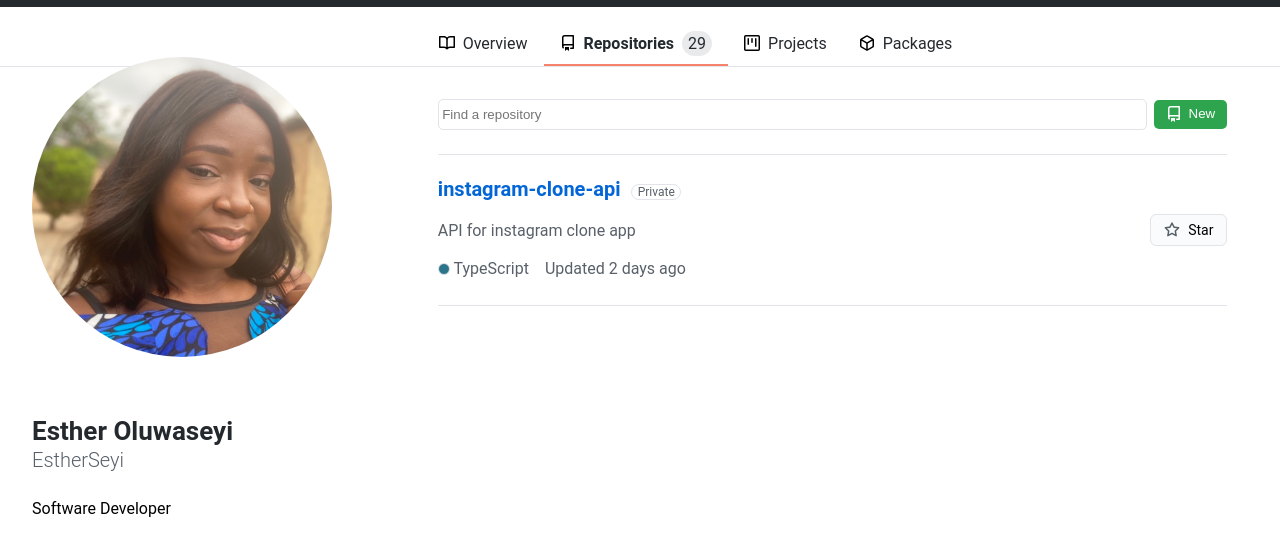
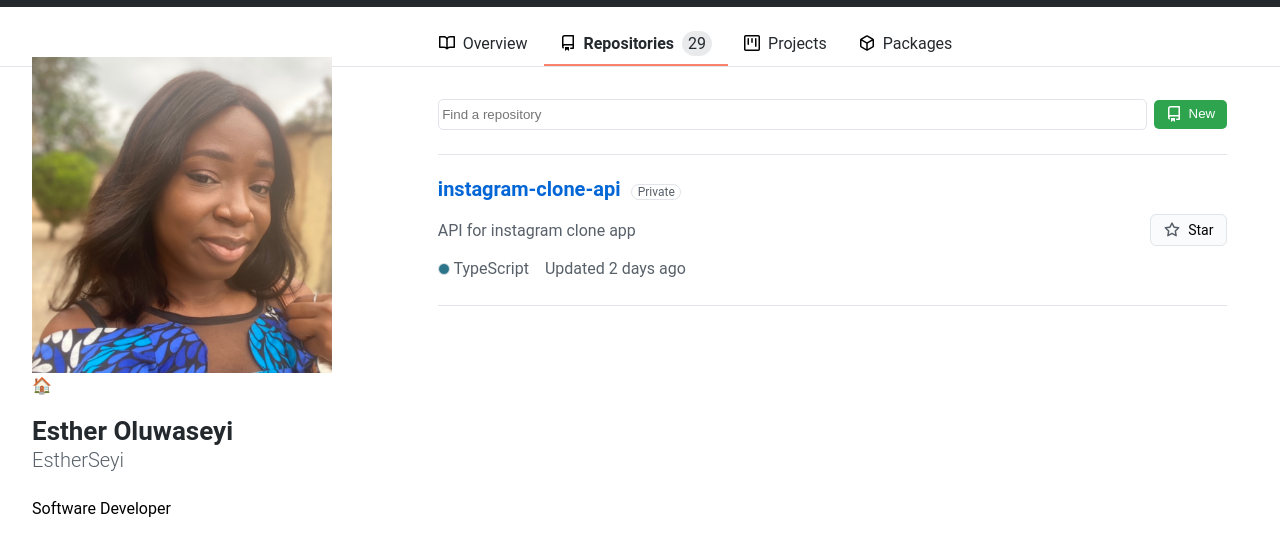
Before and after one commit to EstherSeyi/github-repo-page-clone, a website: page index.html in a window 1280 px wide. Shown: the part 51-606 px from the top of the page. Drawn offline with Linux system fonts and the light colour scheme.

Commit message:
adds user status markup

```diff
--- a/index.html
+++ b/index.html
@@ -142,7 +142,14 @@
       <!-- INFORMATION SESSION-->
       <section class="information-section container">
         <div class="information-section__names-photo">
-          <img class="information-section__photo" src="./assets/IMG_2598.jpg" />
+          <div class="information-section__photo">
+            <img
+              class="information-section__profile-photo"
+              src="./assets/IMG_2598.jpg"
+            />
+
+            <div class="information-section__emoji-container">🏠</div>
+          </div>
           <div class="information-section__names">
             <p class="names__fullname">Esther Oluwaseyi</p>
             <p class="names__username">EstherSeyi</p>
```
